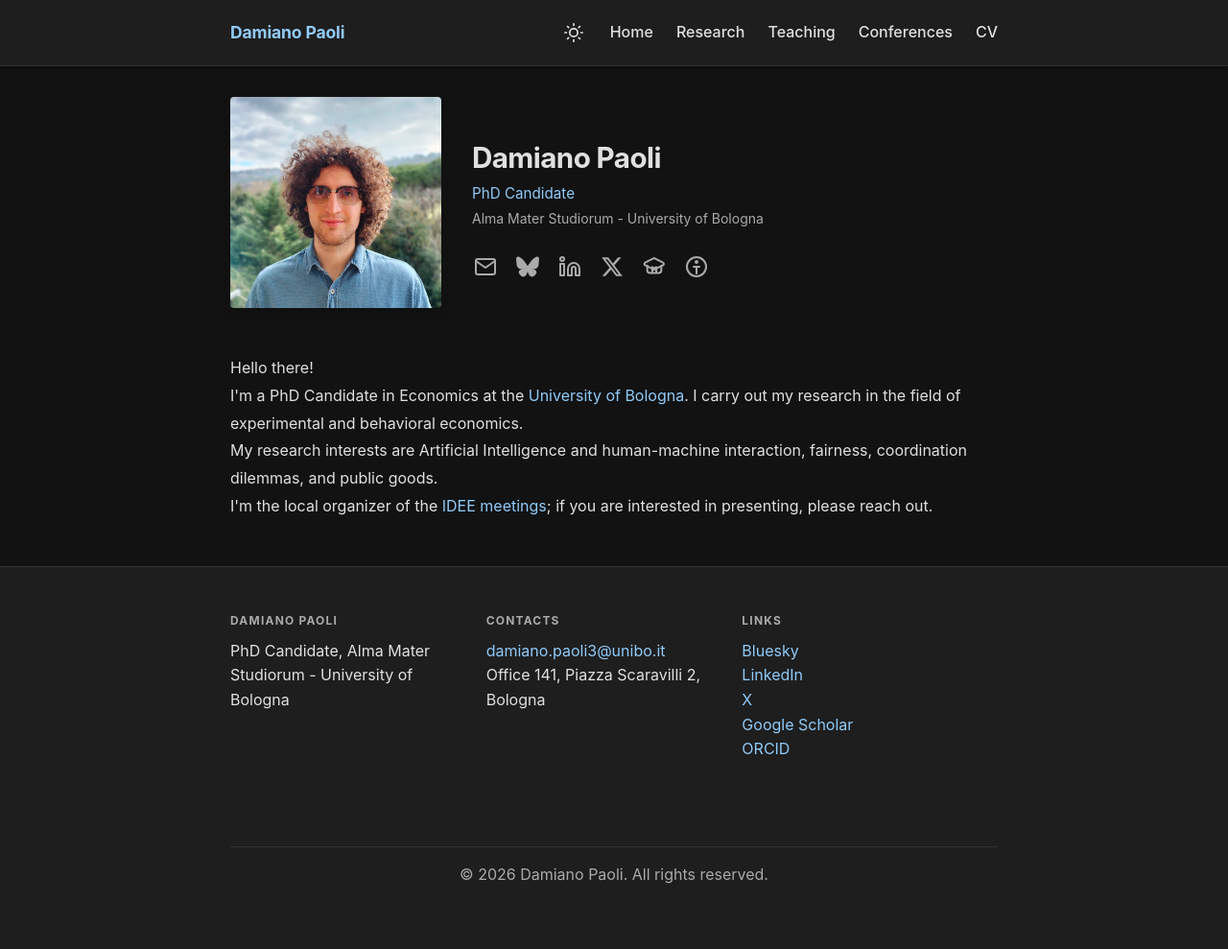
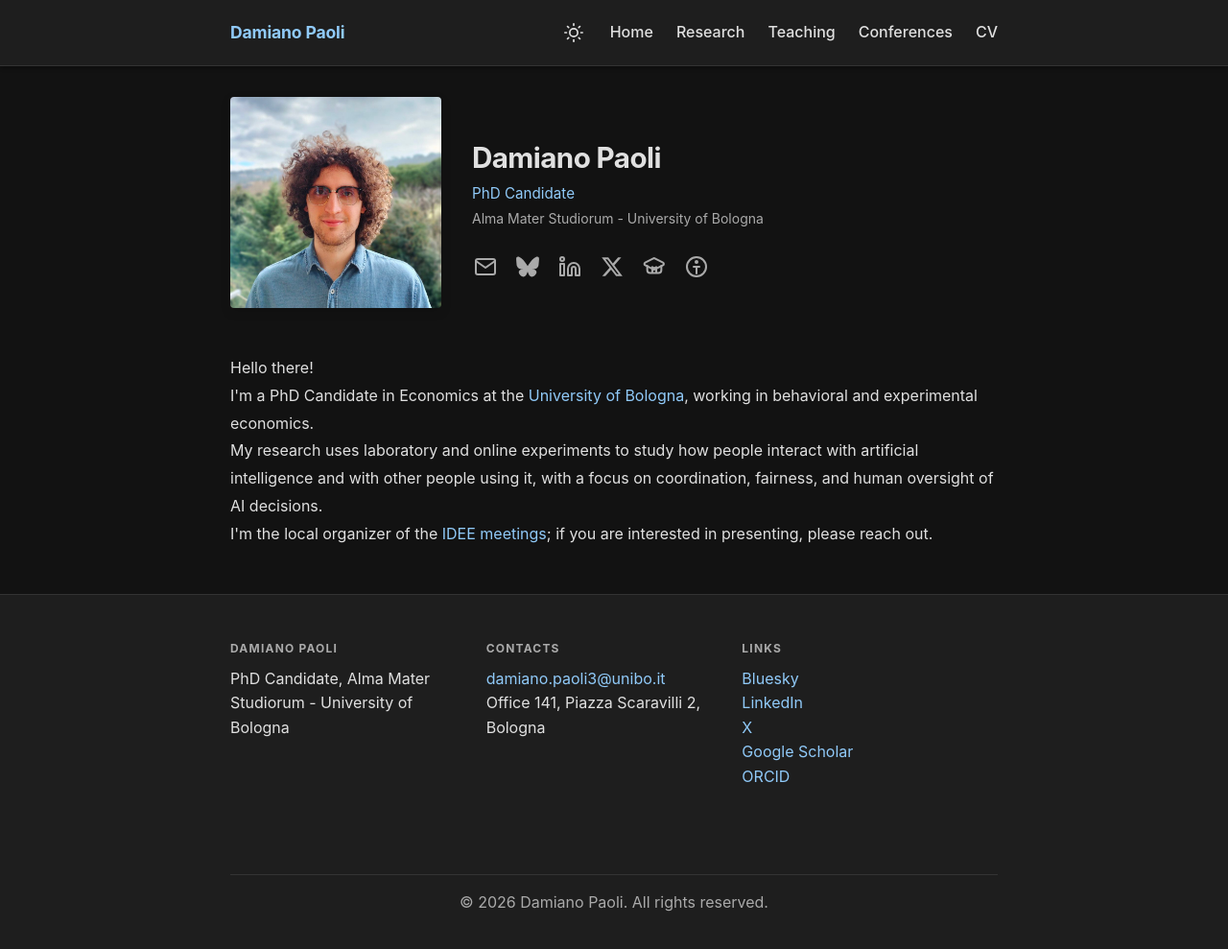
Before and after one commit to damianopaoli/damianopaoli.github.io, a Jekyll site: the page built from index.html, in a window 1280 px wide and 1025 px high. Shown: the top 989 px of the window at 96% size. Built offline with Jekyll 4.4.1, drawn with Linux system fonts in a browser that asks for light colours.

Commit message:
site update 12/05/2026; slightly changed bio and updated research and cv.

```diff
--- a/_config.yml
+++ b/_config.yml
@@ -4,9 +4,9 @@ position: PhD Candidate
 institution: Alma Mater Studiorum - University of Bologna
 bio: >-
   Hello there!<br>
-  I'm a PhD Candidate in Economics at the <a href="https://dse.unibo.it/en" target="_blank">University of Bologna</a>.
-  I carry out my research in the field of experimental and behavioral economics.<br>
-  My research interests are Artificial Intelligence and human-machine interaction, fairness, coordination dilemmas, and public goods.<br>
+  I'm a PhD Candidate in Economics at the <a href="https://dse.unibo.it/en" target="_blank">University of Bologna</a>, working in behavioral and experimental economics.<br>
+
+  My research uses laboratory and online experiments to study how people interact with artificial intelligence and with other people using it, with a focus on coordination, fairness, and human oversight of AI decisions.<br>
 
   I'm the local organizer of the <a href="https://sites.google.com/site/ideemeetings" target="_blank">IDEE meetings</a>;
   if you are interested in presenting, please reach out.<br>
--- a/index.html
+++ b/index.html
@@ -8,7 +8,7 @@ title: Home
     <div class="profile-image">
       <img
         src="/assets/img/foto_profilo.jpg"
-        alt="Damiano Paoli, PhD Student in Economics presso l'Università di Bologna, ricercatore in economia sperimentale e comportamentale"
+        alt="Damiano Paoli, PhD Candidate in Economics at the University of Bologna, researcher in behavioral and experimental economics"
       />
     </div>
     <div class="profile-info">
```
Also changed, not shown: conferences.md (+3 -2 lines), research.md (+1 -1 lines), 1 other file.
